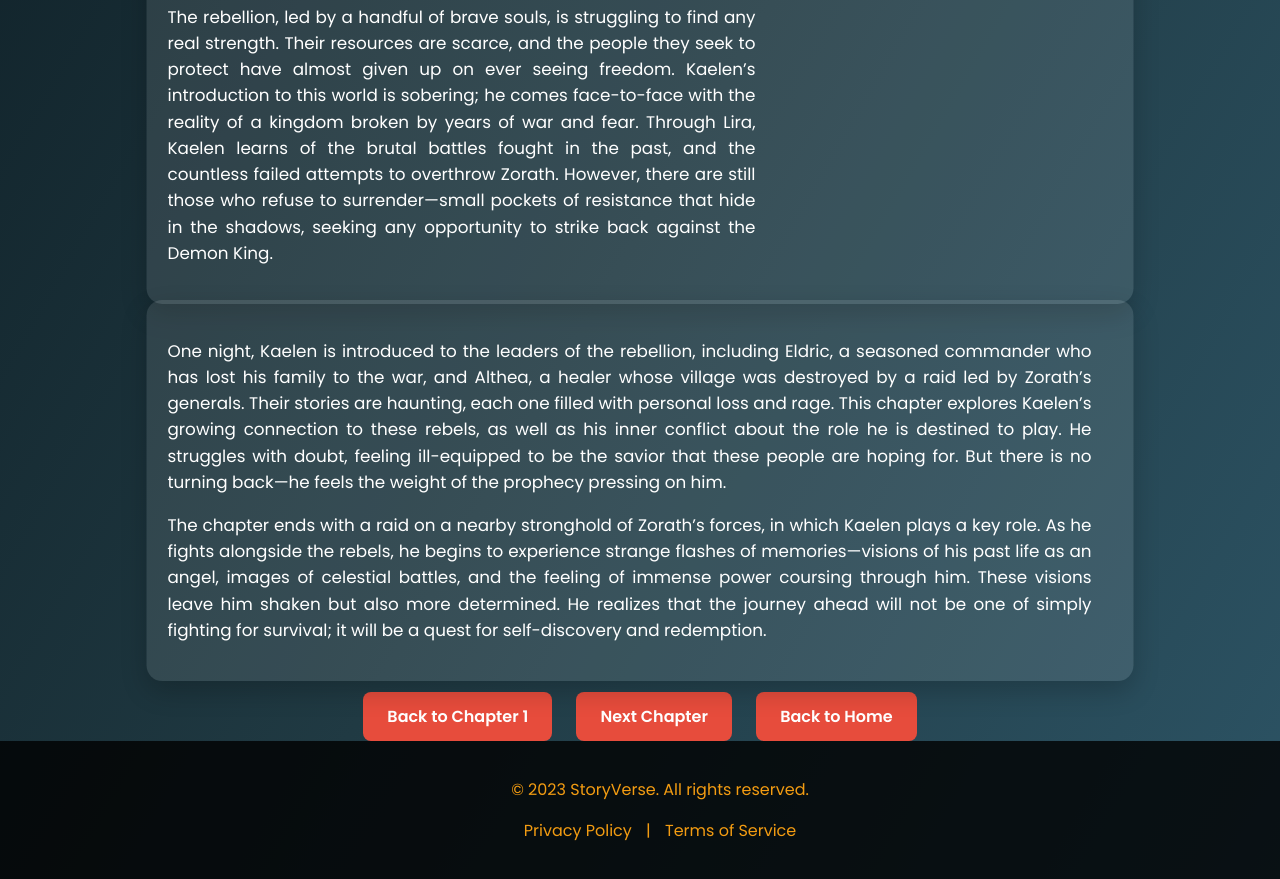
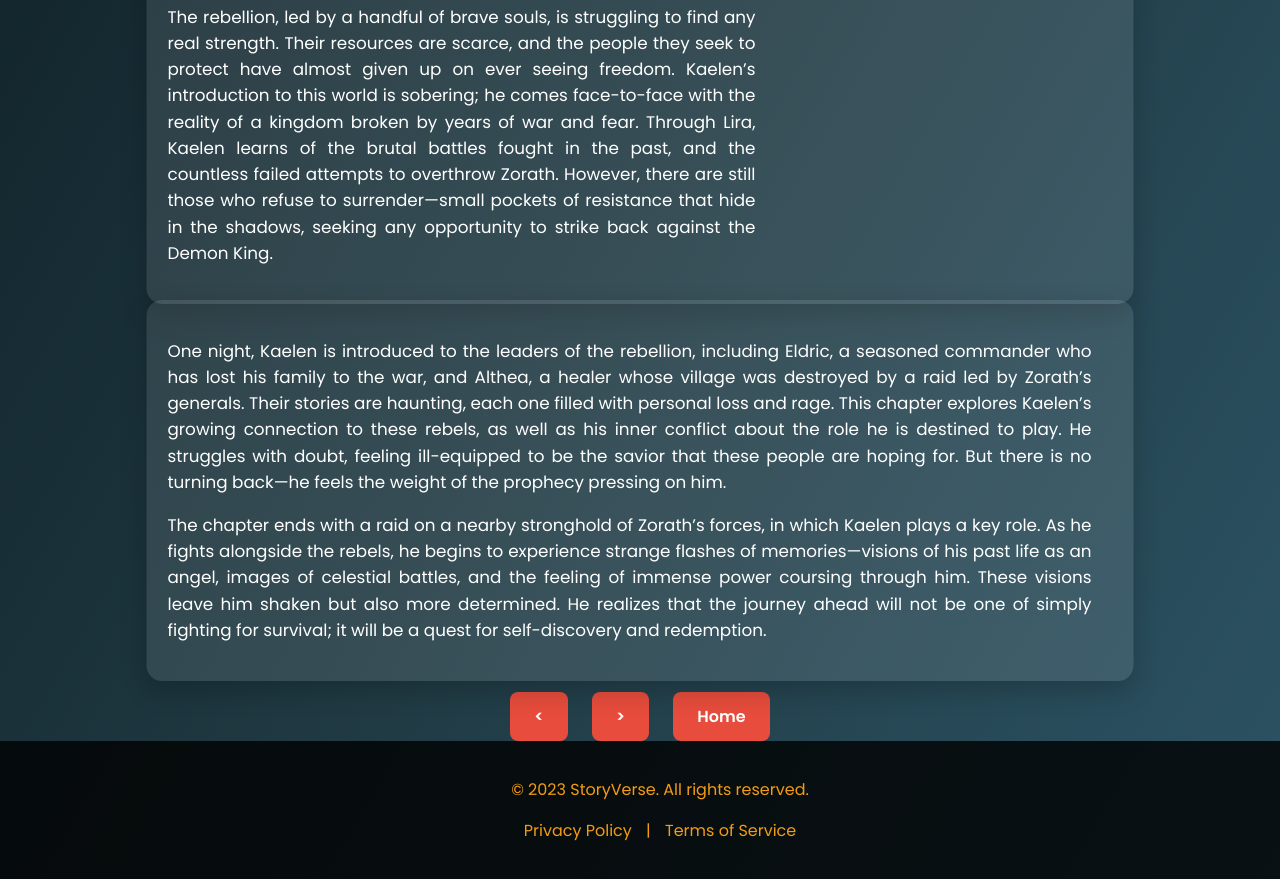
Before and after one commit to rohan-xtha/story, a plain HTML site: page chapter2.html in a window 1280 px wide. Shown: the part 416-1295 px from the top of the page. Drawn offline with Linux system fonts and the light colour scheme.

Commit message:
Update chapter2.html

```diff
--- a/chapter2.html
+++ b/chapter2.html
@@ -136,10 +136,10 @@
 </div>
 
 <div class="navigation">
-    <a href="chapter1.html">Back to Chapter 1</a> <!-- New Button for Chapter 1 -->
+    <a href="chapter1.html"><</a> <!-- New Button for Chapter 1 -->
 
-    <a href="chapter3.html">Next Chapter</a>
-    <a href="home.html">Back to Home</a>
+    <a href="chapter3.html">></a>
+    <a href="home.html"> Home</a>
 
 </div>
 
```
